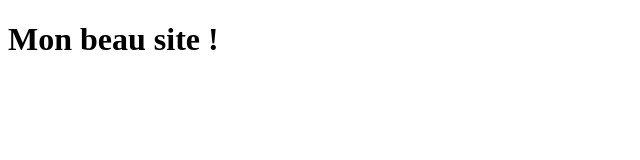
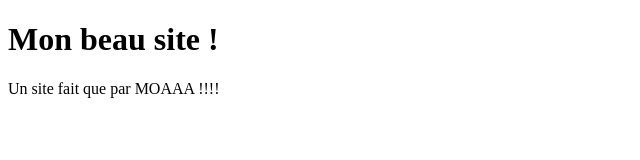
Before and after one commit to Auresorhia/site, a plain HTML site: page index.html in a window 1280 px wide. Shown: the whole page, without its empty margins (0-640 px from the left). Drawn offline with Linux system fonts and the light colour scheme; files whose address does not match are found by name.

Commit message:
finalisation

```diff
--- a/index.html
+++ b/index.html
@@ -9,6 +9,8 @@
 <body>
     <h1>Mon beau site !</h1>
 
+    <div>Un site fait que par MOAAA !!!!</div>
+
     <script src="./asset/js/app.js"></script>
 </body>
 </html>
```
